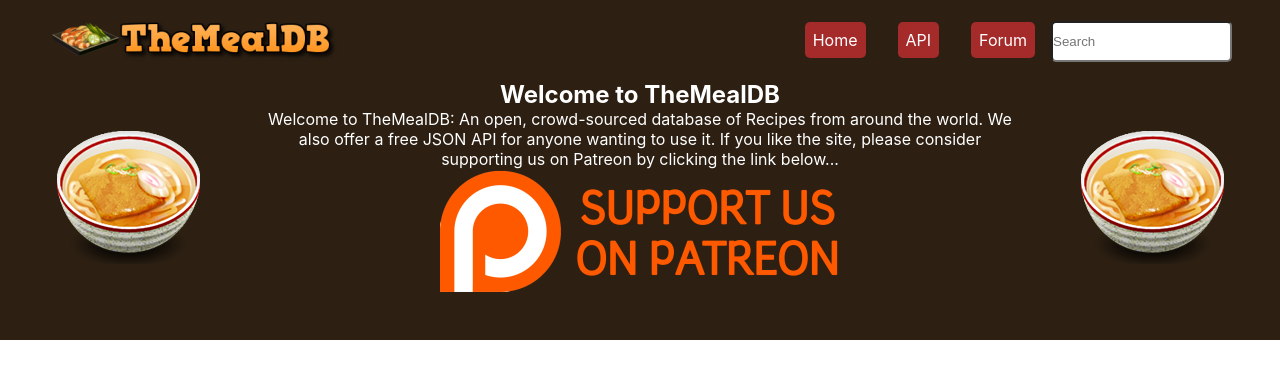
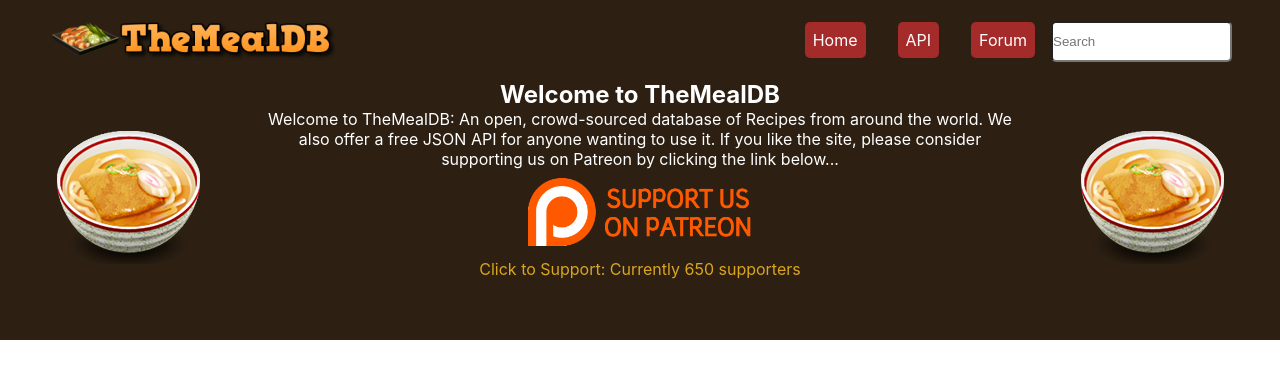
Before and after one commit to Masud8851/meal-db-react, a React (Create React App) app: page / in a window 1280 px wide. Shown: the top 378 px of the page. Built offline with nearby package versions, Linux system fonts and the light colour scheme.

Commit message:
Meal Db React

```diff
--- a/src/Components/Header/Header.css
+++ b/src/Components/Header/Header.css
@@ -43,3 +43,11 @@
 .welcome-section h2,p{
     color: white;
 }
+
+.welcome-section a{
+    color: goldenrod;
+}
+.welcome img{
+    width: 15rem;
+    padding: .5rem;
+}
--- a/src/Components/Header/Header.js
+++ b/src/Components/Header/Header.js
@@ -20,13 +20,16 @@
                 <div>
                     <img src={mealIcon} alt="" />
                 </div>
-                <div>
+                <div className="welcome">
                     <h2>Welcome to TheMealDB</h2>
                     <p>Welcome to TheMealDB: An open, crowd-sourced database of Recipes from around the world.
                         We also offer a free JSON API for anyone wanting to use it.
                         If you like the site, please consider supporting us on Patreon by clicking the link below...
                     </p>
                     <img src={supportIcon} alt="" />
+                    <div>
+                        <a href="/support">Click to Support: Currently 650 supporters</a>
+                    </div>
                 </div>
                 <div>
                     <img src={mealIcon} alt="" />
```
